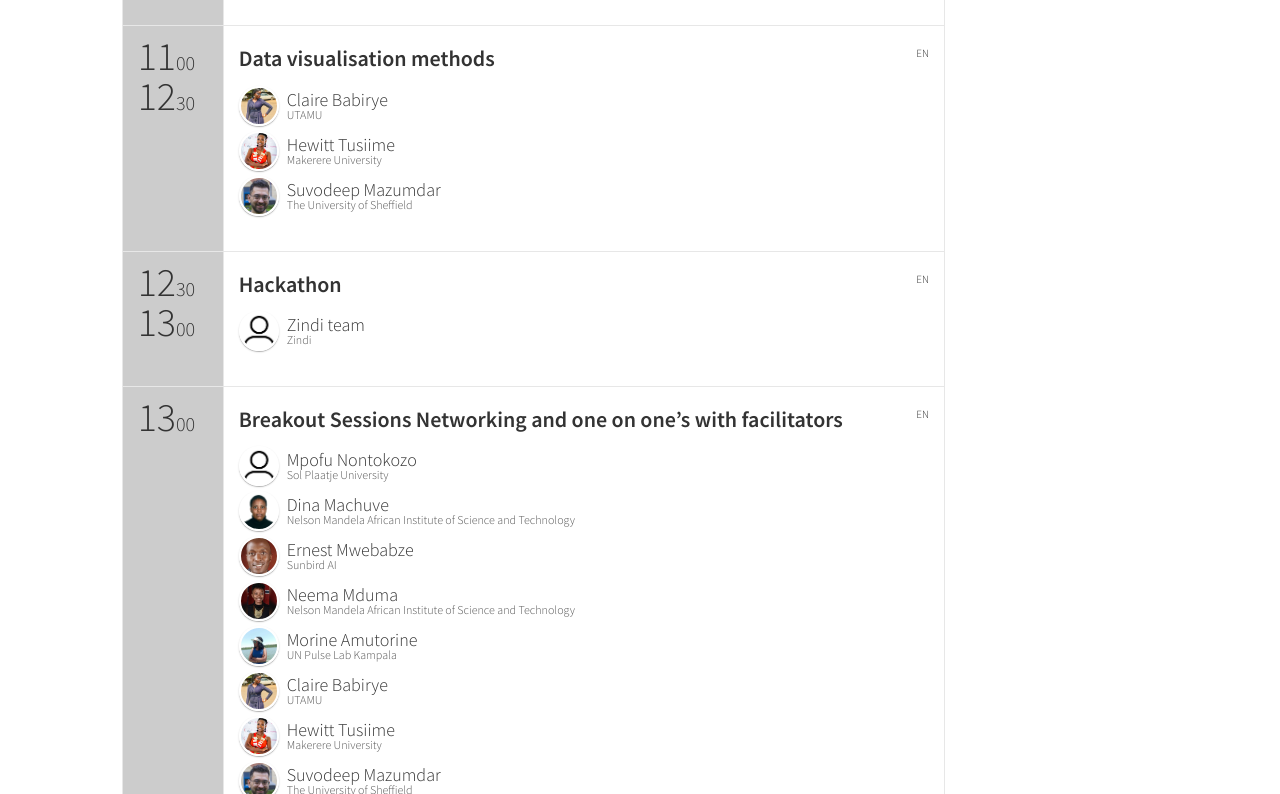
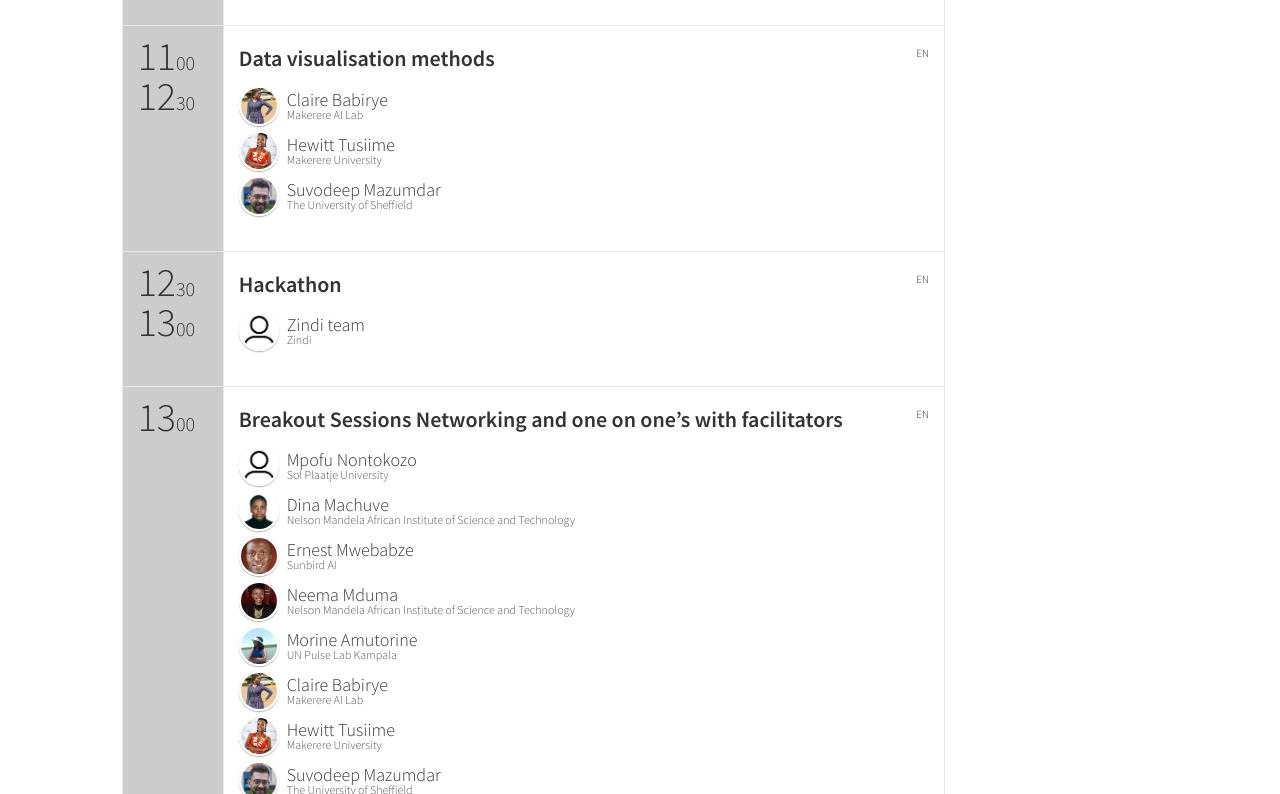
Before and after one commit to datsciafrica/dsa2021kimberley, a Jekyll site: the page built from schedule.html, in a window 1280 px wide and 1400 px high, scrolled down 1359 px. Shown: the part 153-947 px from the top of the window. Built offline with Jekyll 4.4.1, drawn with Linux system fonts in a browser that asks for light colours; nearby versions of some CDN libraries; some web fonts are replaced; comment, search, counter and statistics services are not loaded.

Commit message:
Changed Claire's info

```diff
--- a/_data/speakers.yml
+++ b/_data/speakers.yml
@@ -166,8 +166,8 @@
   id: claire
   name: "Claire"
   surname: "Babirye"
-  title: "Lecturer"
-  company: "UTAMU"
+  title: "Research Assistant"
+  company: "Makerere AI Lab"
   thumbnailUrl: claire2.jpg
   social:
     - {name: "twitter", link: "https://twitter.com/bitsclarybits"}
--- a/_includes/speakers-list.html
+++ b/_includes/speakers-list.html
@@ -4,7 +4,7 @@
         <div class="col-lg-10 col-lg-offset-1">
             <div class="row text-left appear-animation-trigger">
                 {% for speaker in site.data.speakers %}
-                <div class="effect-wrapper appear-animation col-md-2 col-sm-4 col-xs-6">
+                <div class="effect-wrapper appear-animation col-md-3 col-sm-4 col-xs-6">
                     <div class="lily-effect ribbon-activator">
                         <div class="lily-head" data-toggle="modal" data-target="#speakerDetail-{{ speaker.id }}">
                             <figure class="waves-effect waves-block waves-light" style="background-image: url({{ site.baseurl | append: '/img/people/' | append: speaker.thumbnailUrl }})">
```
